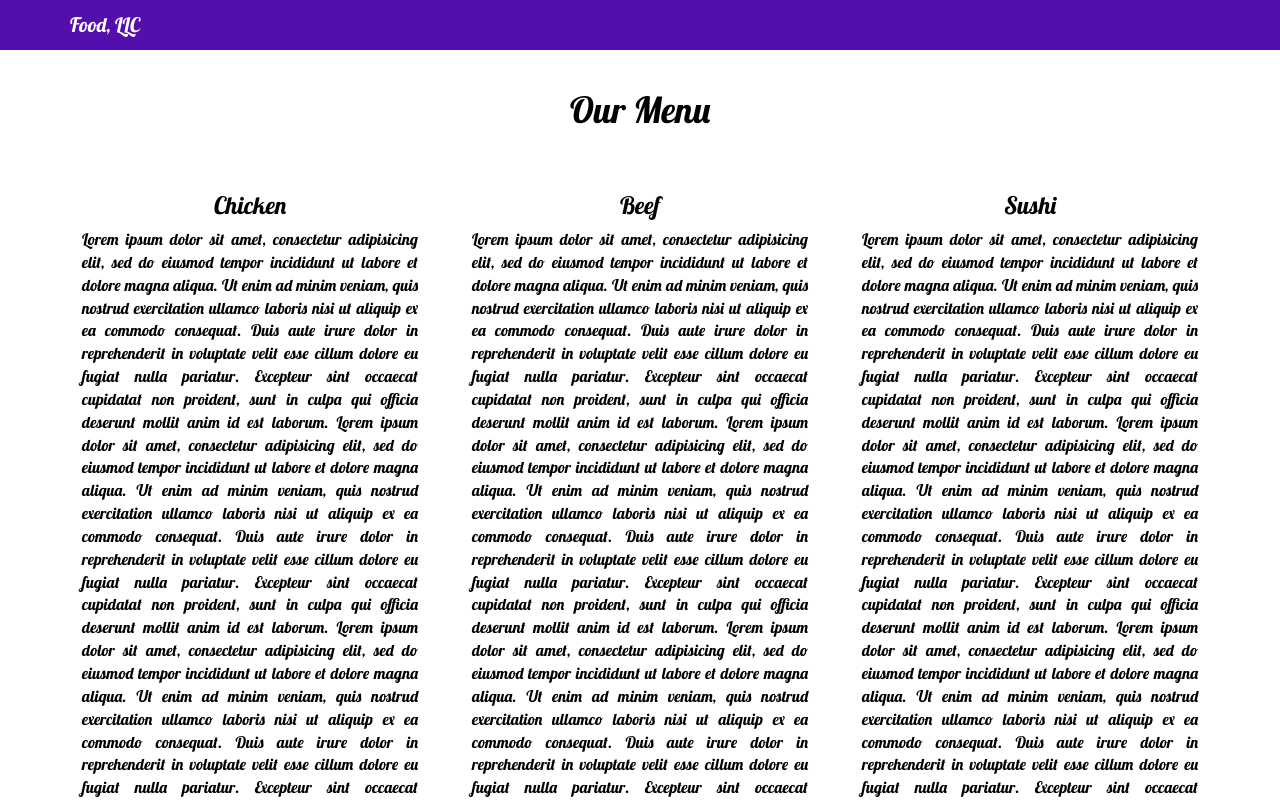
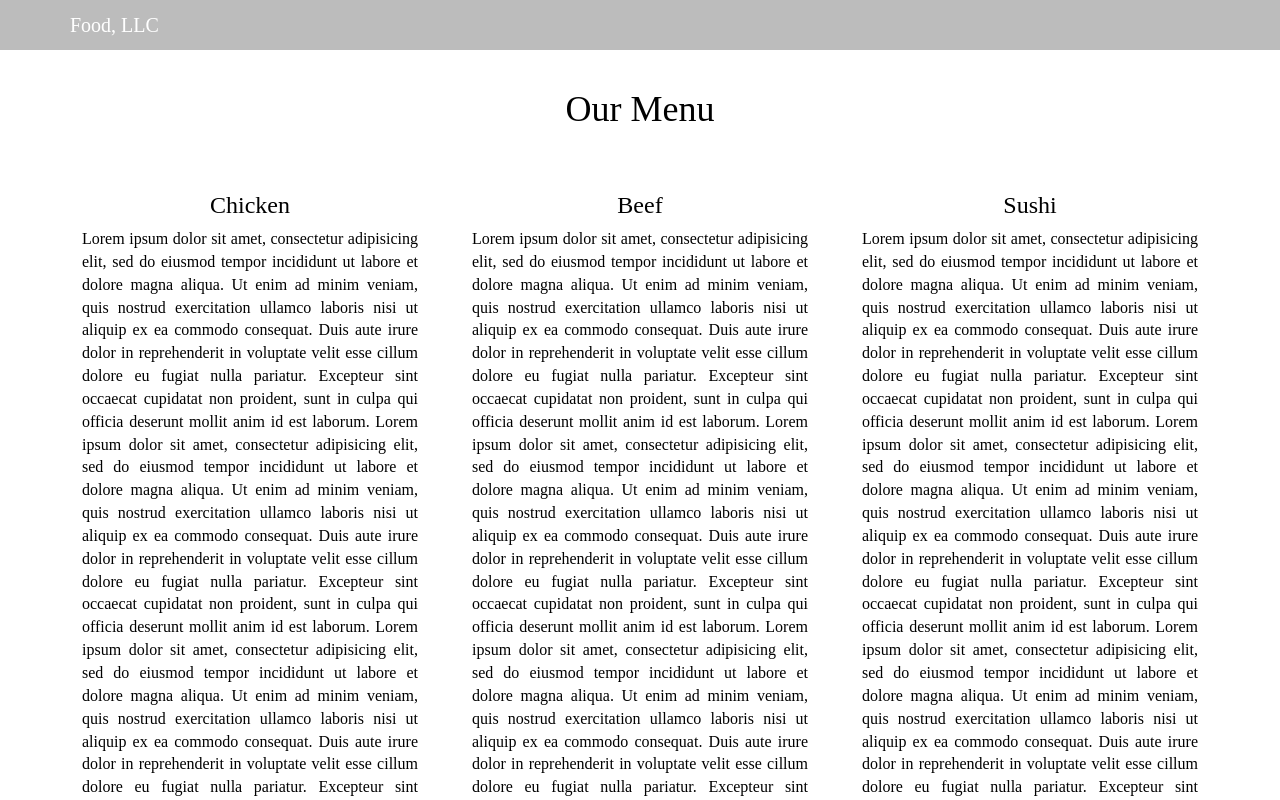
Before and after one commit to aquariusgalore/module3-solution, a plain HTML site: page index.html in a window 1280 px wide. Shown: the top 800 px of the page. Drawn offline with nearby package versions, Linux system fonts and the light colour scheme.

Commit message:
Update style.css

```diff
--- a/css/style.css
+++ b/css/style.css
@@ -2,12 +2,12 @@ body {
 	font-size: 16px;
 	color: black;
 	background-color: #ffffff;
-	font-family: 'Lobster', cursive;
+	font-family: "Times New Roman", Times, serif;
 }
 
 /* HEADER */
 #header-nav {
-	background-color: #530fad;
+	background-color: #bcbcbc;
 	border-radius: 0;
 	border: 0;
 	color: white;
```
